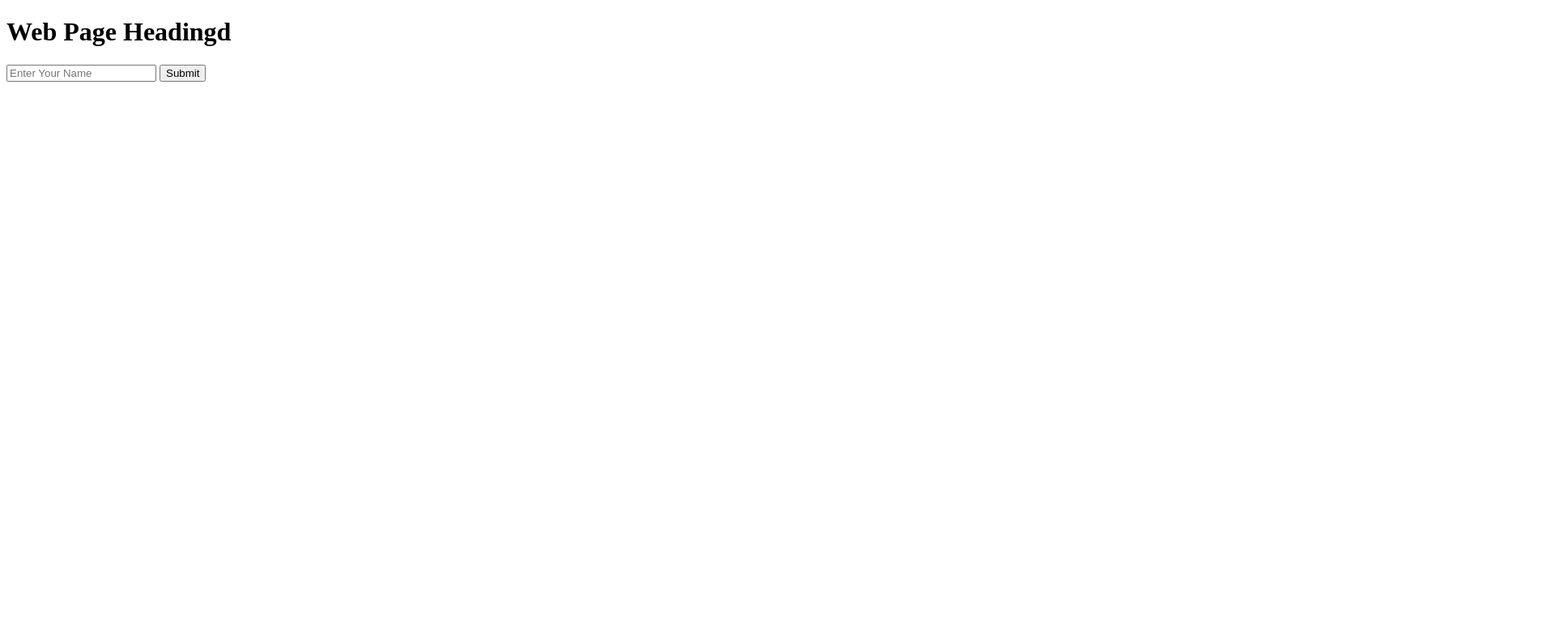
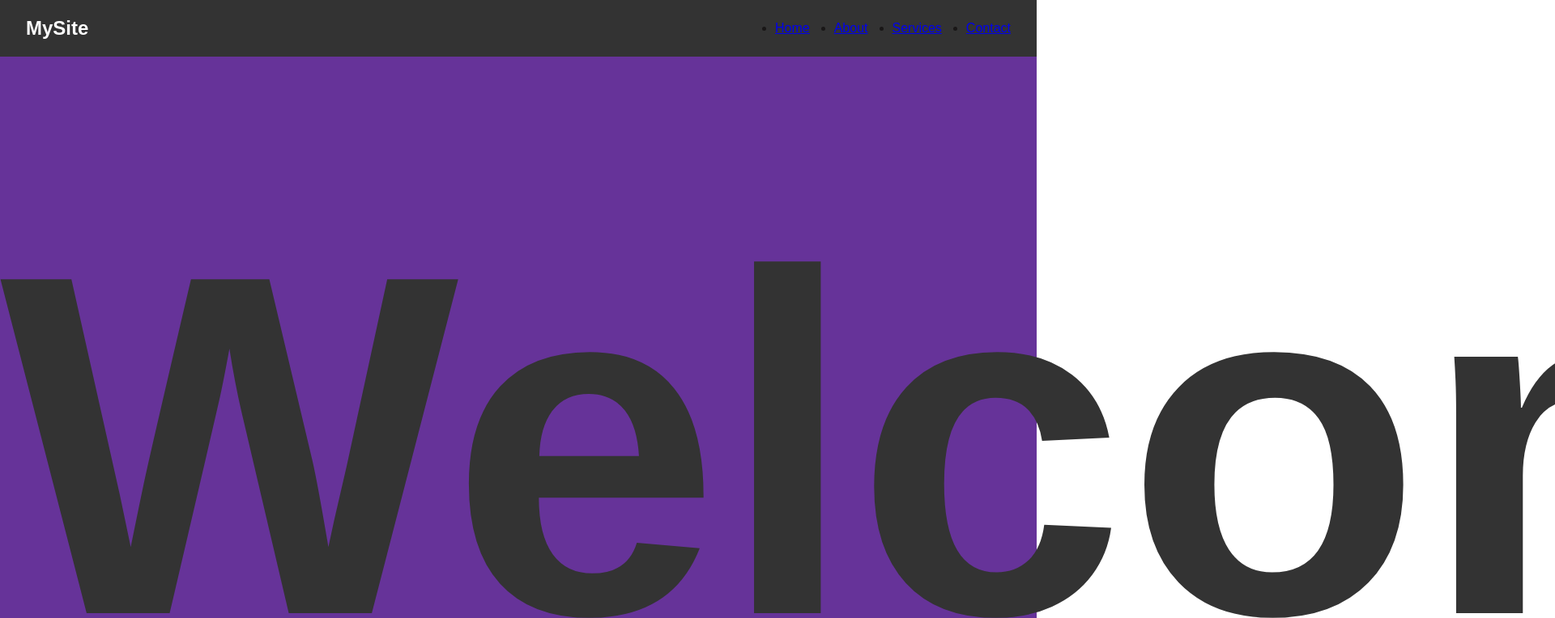
Before and after one commit to Shubham8468/Node_js_2025, a website: page html/Home.html in a window 1280 px wide. Shown: the top 764 px of the page at 81% size, 1920 px wide, since content can reach past the window. Drawn offline with Linux system fonts and the light colour scheme.

Commit message:
Add initial server setup and home page with styling

```diff
--- a/html/Home.html
+++ b/html/Home.html
@@ -1,17 +1,34 @@
 <!DOCTYPE html>
 <html lang="en">
+
 <head>
     <meta charset="UTF-8">
     <meta name="viewport" content="width=device-width, initial-scale=1.0">
-    <title>Web page</title>
+    <title>Simple Home Page</title>
+     <link rel="stylesheet" href="style.css">
 </head>
+
 <body>
-    <h1>
-       Web Page Headingd
-    </h1>
-    <form action="">
-        <input type="text" placeholder="Enter Your Name">
-        <button>Submit</button>
-    </form>
+    <header>
+        <nav class="navbar">
+            <h1 class="logo">MySite</h1>
+            <ul class="nav-links">
+                <li><a href="#">Home</a></li>
+                <li><a href="#">About</a></li>
+                <li><a href="#">Services</a></li>
+                <li><a href="#">Contact</a></li>
+
+            </ul>
+        </nav>
+    </header>
+    <section class="setcion-main">
+        <h2>Welcome to Home page</h2>
+        <p>Your one-stop solution for awesome content. </p>
+        <a href="#" class="btn">Get Started</a>
+    </section>
+    <footer>
+        <p>&copy; 2025 Mysite.All rights reserved</p>
+    </footer>
 </body>
+
 </html>
--- /dev/null
+++ b/html/style.css
@@ -0,0 +1,47 @@
+*{
+  margin: 0;
+  padding: 0;
+  box-sizing: border-box;
+  font-family: sans-serif;
+}
+body{
+    line-height: 1.6;
+    background: white;
+    color: #333;
+}
+.navbar{
+    background-color: #333;
+    color: #fff;
+    display: flex;
+    justify-content: space-between;
+    align-items: center;
+    padding: 1rem 2rem;
+}
+.logo{
+    font-size: 1.5rem;
+}
+.nav-links{
+    display:flex;
+    flex-direction: row;
+    gap:30px;
+    color: #fff;
+}
+.nav-links li{
+    color: rgb(25, 23, 23)
+
+}
+.setcion-main{
+    background-color:rebeccapurple;
+    width:auto;
+    display: flex;
+    flex-direction: column;
+    text-align: center;
+    justify-content: center;
+}
+.setcion-main h2{
+    font-size: 600px;
+    display: flex;
+    flex-direction: center;
+    text-align: center;
+
+}
```
Also changed, not shown: WbSite/website.js (added, +17 -0 lines).
